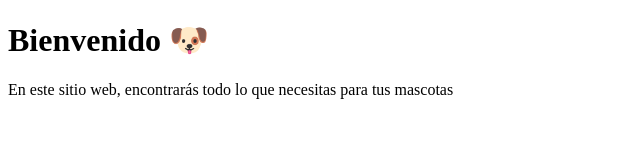
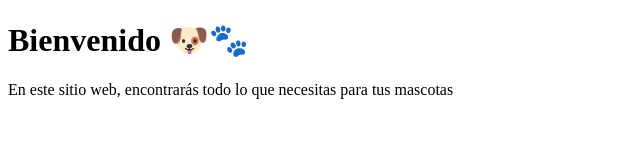
Before and after one commit to mchmf/intro-programacion-web-f, a plain HTML site: page Intro Web/index.html in a window 1280 px wide. Shown: the full height of the page, 0-640 px from the left. Drawn offline with Linux system fonts and the light colour scheme.

Commit message:
Actualización de título

```diff
--- a/Intro Web/index.html
+++ b/Intro Web/index.html
@@ -13,7 +13,7 @@
         <link rel="stylesheet" href="">
     </head>
     <body>
-        <h1> Bienvenido 🐶
+        <h1> Bienvenido 🐶🐾
         </h1> En este sitio web, encontrarás todo lo que necesitas para tus mascotas
 
     </body>
```
